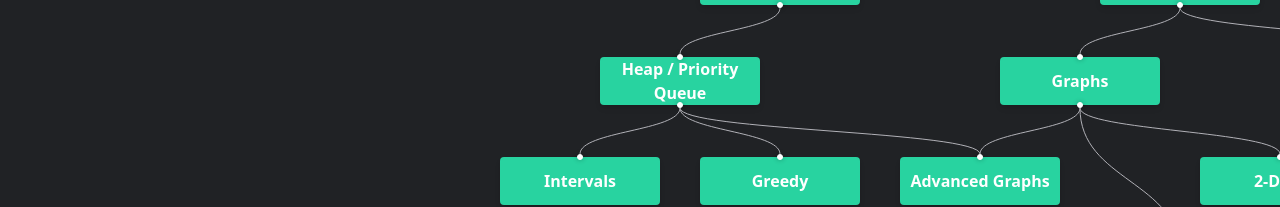
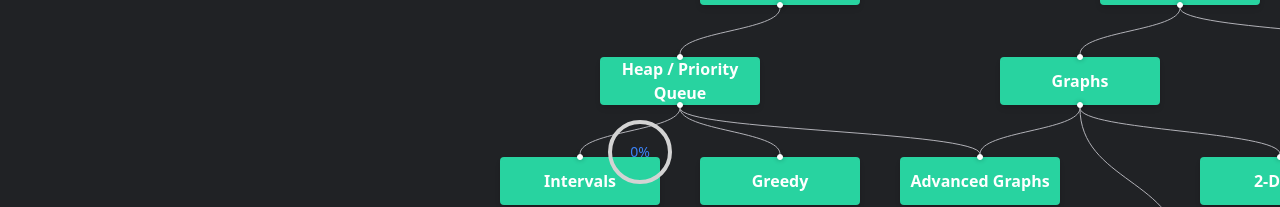
Before and after one commit to ProgramadoresSemPatria/NEUROMANCERS-module-code-breakers, a React (Vite) app: page /roadmap in a window 1280 px wide. Shown: the part 593-800 px from the top of the page. Built offline with nearby package versions, Linux system fonts and the light colour scheme.

Commit message:
feat: implement ProgressIndicator and create function for increase progress in the indicator when all nodes in the edge are completed

```diff
--- a/src/components/Roadmap/Roadmap.tsx
+++ b/src/components/Roadmap/Roadmap.tsx
@@ -17,6 +17,7 @@ import PrerequisitesList, {
 	isPrerequisitesArray,
 } from "../PrerequisitesList.tsx";
 import { CameraIcon } from "../../assets/CameraIcon.tsx";
+import CircularProgress from "../Progress/CircularProgress.tsx";
 
 const roadmapStyle = {
 	backgroundColor: "#202225",
@@ -51,6 +52,21 @@ const Roadmap: React.FC = () => {
 		setSelectedNode(null);
 	};
 
+	const isNodeCompleted = (node: Node) => {
+		if (!node.data?.problems) return false;
+		return node.data.problems.every((problem: any) => problem.status === true);
+	};
+
+	// Calculate overall progress based on completed nodes
+	const calculateProgress = () => {
+		if (!nodes) return 0;
+
+		const totalNodes = nodes.length;
+		const completedNodes = nodes.filter(isNodeCompleted).length;
+
+		return (completedNodes / totalNodes) * 100;
+	};
+
 	return (
 		<div style={{ width: "100vw", height: "100vh" }}>
 			<ReactFlow
@@ -66,6 +82,10 @@ const Roadmap: React.FC = () => {
 				defaultViewport={{ x: 900, y: 150, zoom: 1 }}
 				onNodeClick={onNodeClick}
 			/>
+
+			<div className="fixed bottom-5 left-1/2 transform -translate-x-1/2">
+				<CircularProgress value={calculateProgress()} />
+			</div>
 
 			<Modal
 				isOpen={isModalOpen}
@@ -121,8 +141,7 @@ const Roadmap: React.FC = () => {
 													</td>
 													<td className="border border-gray-700 p-2 text-center">
 														<button
-                              className={`text-2xl cursor-pointer ${
-                                problem.starred
+															className={`text-2xl cursor-pointer ${problem.starred
 																? "text-yellow-500"
 																: "text-gray-400"
 																} scale-150`}
@@ -144,8 +163,7 @@ const Roadmap: React.FC = () => {
 														</a>
 													</td>
 													<td
-                            className={`border border-gray-700 p-2 ${
-                              problem.difficulty === "Easy"
+														className={`border border-gray-700 p-2 ${problem.difficulty === "Easy"
 															? "text-green-400"
 															: problem.difficulty === "Medium"
 																? "text-yellow-400"
```
Lines whose indentation alone changed are shown as unchanged.
